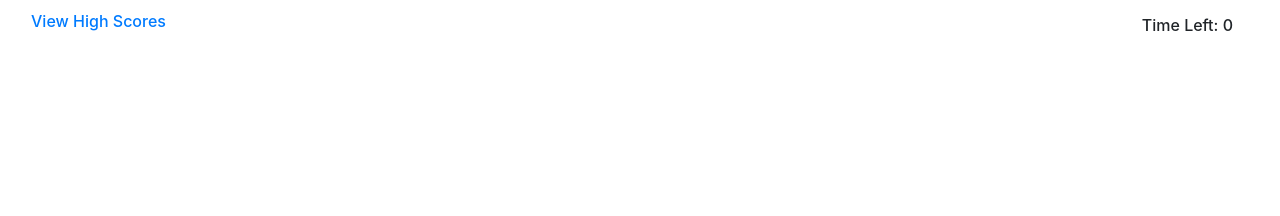
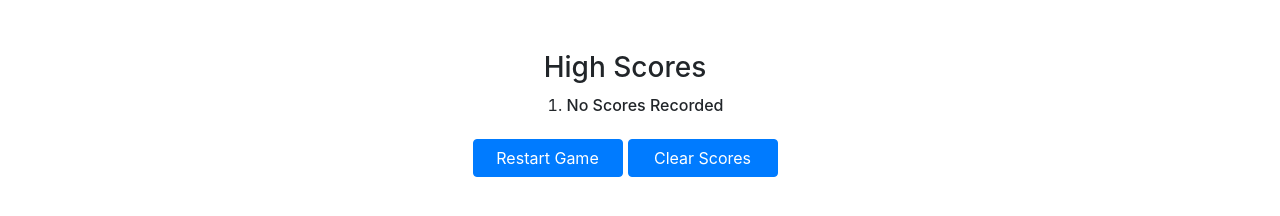
Before and after one commit to locutusOO1/code_quiz, a plain HTML site: page index.html in a window 1280 px wide. Both pictures are taken after a click on the link "View High Scores". Drawn offline with nearby package versions, Linux system fonts and the light colour scheme.

Commit message:
built out rest of functionality

```diff
--- a/code.js
+++ b/code.js
@@ -2,12 +2,14 @@ $(document).ready(function() {
     // global variables
     var totalSeconds = 100;
     var score = 0;
+    var scores = [];
     var interval;
     var timeLeft = $('#time');
+    // quiz questions
     var questions = [["What is \"1\" + 1?",4,"5","2","\"11\"","\"1\""],
-                    //  ["What is the increment operator?",3,"-","++","+","%"],
-                    //  ["What is the decrement operator?",2,"--","-","/","^"],
-                    //  ["True/False: \"===\" always produces the same results as \"==\"",3,"True","False"],
+                     ["What is the increment operator?",3,"-","++","+","%"],
+                     ["What is the decrement operator?",2,"--","-","/","^"],
+                     ["True/False: \"===\" always produces the same results as \"==\"",3,"True","False"],
                      ["True/False: JavaScript allows you to create anonymous functions (functions without a name)",2,"True","False"]];
     var quesIndex = -1;
     var result = "";
@@ -22,6 +24,7 @@ $(document).ready(function() {
     var buttonRow = $('#button_row');
     var resultRow = $('#result_row');
 
+    // initialize game
     function initGame () {
         var newEl = $('<h3 id="main_header" class="mx-auto">Coding Quiz Challenge</h3>');
         newEl.appendTo(headingRow);
@@ -29,19 +32,73 @@ $(document).ready(function() {
         newEl.appendTo(contentRow);
         newEl = $('<button id="begin" type="button" class="btn btn-primary mx-auto">Begin Quiz</button>');
         newEl.appendTo(buttonRow);
-        // need action listener for begin button
-        var begBtn = $('#begin');
-        begBtn.on("click",startGame);
+        $('#begin').on("click",startGame);
     }
 
-    // View Scores
+    // get scores
+    function getScores () {
+        if (JSON.parse(localStorage.getItem("scores"))) {
+            scores = JSON.parse(localStorage.getItem("scores"));
+        }
+    }
+
+    // set scores
+    function setScores () {
+        getScores();
+        if (entry.length > 0) {
+            scores.push(entry);
+            scores = scores.sort().reverse();
+            localStorage.setItem("scores",JSON.stringify(scores));
+        }
+    }
+
+    // show scores
+    function showScores() {
+        clearContent();
+        setScores();
+        getScores();
+        $('#nav_container').css("visibility","hidden");
+        var newEl = $('<h3 id="main_header" class="mx-auto">High Scores</h3>')
+        newEl.appendTo(headingRow);
+        newEl = $('<ol class="mx-auto"></ol>');
+        if (scores.length <= 0) {
+            var newLi = $('<li><h6>No Scores Recorded</h6></li>');
+            newLi.appendTo(newEl);
+        } else {
+            for (var i = 0; i < scores.length; i++) {
+                var newLi = $('<li><h6>' + scores[i] + '</h6></li>');
+                if (scores[i] === entry) {
+                    newLi.addClass("recent");
+                }
+                newLi.appendTo(newEl);
+            }
+        }
+        newEl.appendTo(contentRow);
+        var newDiv = $('<div class="mx-auto"></div>');
+        newEl = $('<button id="restart" type="button" class="btn btn-primary">Restart Game</button>')
+        newEl.appendTo(newDiv);
+        newEl = $('<button id="clear" type="button" class="btn btn-primary">Clear Scores</button>');
+        newEl.appendTo(newDiv);
+        newDiv.appendTo(buttonRow);
+        $('#restart').on("click",function(){
+            location.reload();
+        });
+        $('#clear').on("click",function(){
+            scores = [];
+            entry = "";
+            localStorage.setItem("scores",JSON.stringify(scores));
+            showScores();
+        });
+    }
+
+    // view Scores
     function viewScores () {
         if (!lockNav) {
             showScores();
         }
     }
 
-    // Go to Next Question
+    // go to Next Question
     function nextQues () {
         clearContent();
         lockAns = false;
@@ -55,7 +112,7 @@ $(document).ready(function() {
                 option.appendTo(newEl);
             }
             newEl.appendTo(contentRow);
-            // Options action listener
+            // options action listener
             $('.options').on("click",function(event) {
                 if (event.target.value) {
                     if (!lockAns) {
@@ -118,12 +175,6 @@ $(document).ready(function() {
         }, 1000);
     }
 
-    // show scores
-    function showScores() {
-        clearContent();
-        alert("initials value: "+ initials + " score value: " + score);
-    }
-
     // end game when timer reaches 0
     function gameOver() {
         lockNav = false;
@@ -154,10 +205,10 @@ $(document).ready(function() {
         });
     }
 
-    // Start Game
+    // start game
     initGame();
 
-    // Score link action listener
+    // score link action listener
     $('#high_link').on("click",viewScores);
 
 
--- a/index.html
+++ b/index.html
@@ -31,50 +31,17 @@
         </nav>
     </header>
 
+    <!-- Content Skeleton -->
     <main class="container-fluid" id="main_container">
         <div class="row">
-            <!-- <section> -->
-                <!-- Heading Row -->
-                <div class="row" id="heading_row">
-                    <!-- <div class="col-md-2"></div> -->
-                    <!-- <div class="col-md-12"> -->
-                        <!-- <h3 class="text-center" id="main_header"> -->
-                        <!-- <h3 class="mx-auto" id="main_header"> -->
-                        <!-- <h3 id="main_header" class="mx-auto">
-                            Coding Quiz Challenge
-                        </h3> -->
-                    <!-- </div> -->
-                    <!-- <div class="col-md-2"></div> -->
-                </div>
-                <!-- Content Row -->
-                <div class="row" id="content_row">
-                    <!-- <div class="col-md-2"></div> -->
-                    <!-- <div class="col-md-12"> -->
-                        <!-- <h6 id="summary">
-                            This is a quiz that tests coding knowledge. The quiz is timed, and wrong answers deduct 5 seconds from the timer. Have fun!
-                        </h6> -->
-                    <!-- </div> -->
-                    <!-- <div class="col-md-2"></div> -->
-                    <!-- <ol>
-                        <li>1</li>
-                        <li>1</li>
-                        <li>1</li>
-                        <li>1</li>
-                        <li>1</li>
-                    </ol> -->
-                </div>
-                <!-- Button Row -->
-                <div class="row" id="button_row">
-                    <!-- <div class="col-md-2"></div> -->
-                    <!-- <div class="col-md-12"> -->
-                        <!-- <button id="begin" type="button" class="btn btn-primary mx-auto">Begin Quiz</button> -->
-                    <!-- </div> -->
-                    <!-- <div class="col-md-2"></div> -->
-                </div>
-                <!-- Result Row -->
-                <div class="row" id="result_row">
-                </div>
-            <!-- </section> -->
+            <!-- Heading Row -->
+            <div class="row" id="heading_row"></div>
+            <!-- Content Row -->
+            <div class="row" id="content_row"></div>
+            <!-- Button Row -->
+            <div class="row" id="button_row"></div>
+            <!-- Result Row -->
+            <div class="row" id="result_row"></div>
         </div>
     </main>
 
--- a/style.css
+++ b/style.css
@@ -1,6 +1,3 @@
-/* margin: auto */
-/* text-align: center */
-
 button {
     margin-bottom: 1px;
     min-width: 150px;
@@ -30,6 +27,10 @@ button {
     color: red;
 }
 
-#sub_init {
+.recent {
+    background-color: rgb(157, 181, 255);
+}
+
+#sub_init,#clear {
     margin-left: 5px;
 }
```
